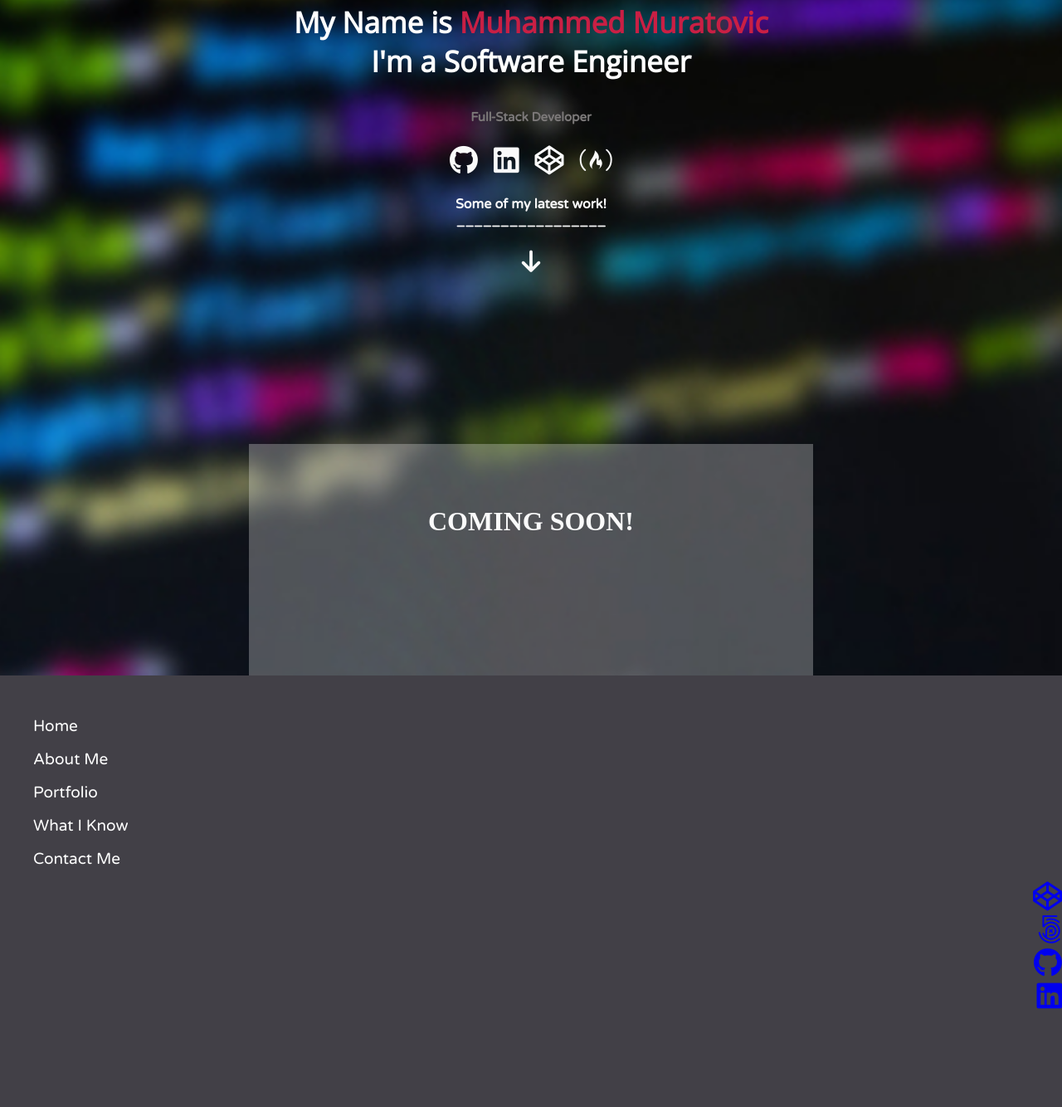
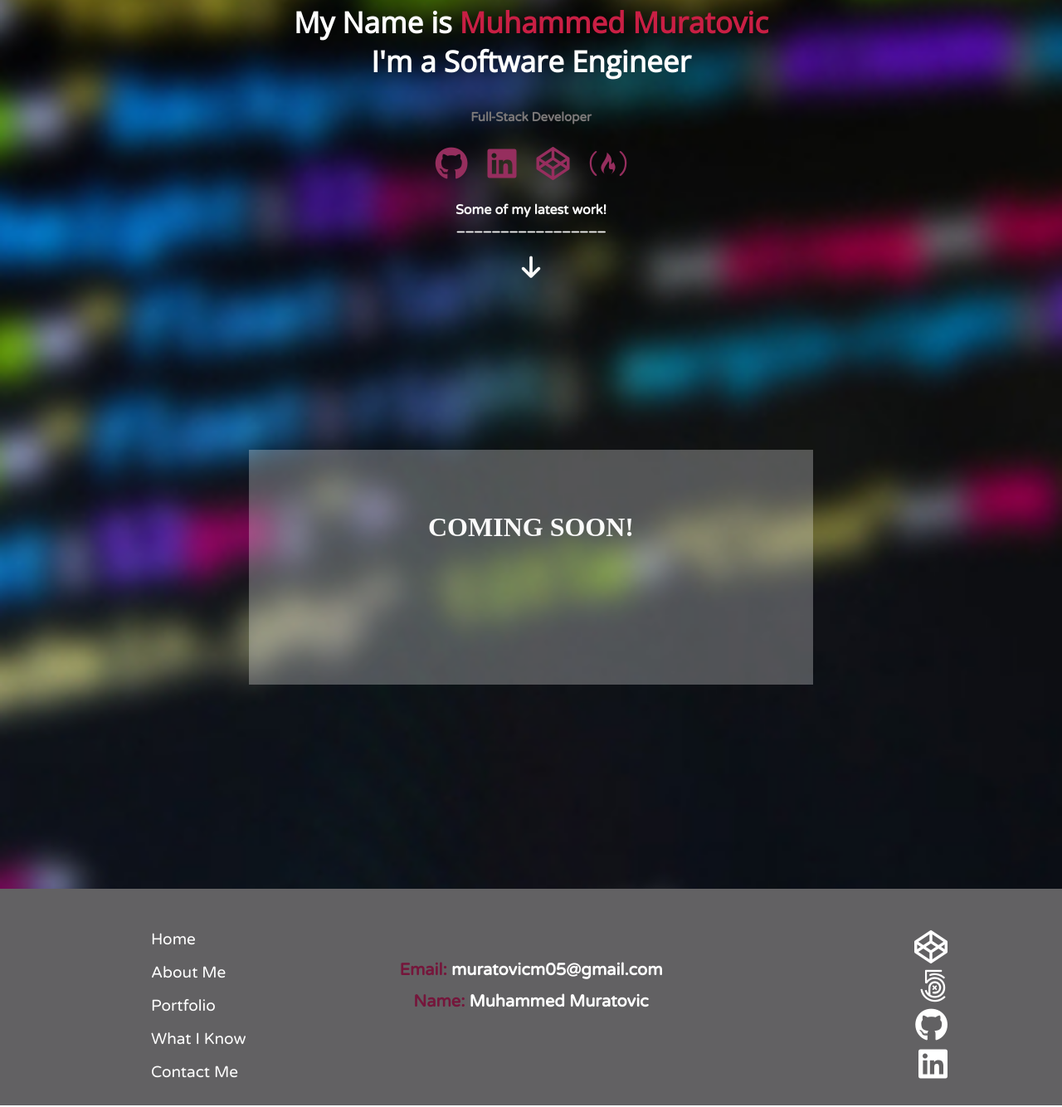
Before and after one commit to codemedo/My-Portfolio, a plain HTML site: page index.html in a window 1280 px wide. Shown: the part 192-1526 px from the top of the page at 83% size. Drawn offline with nearby package versions, Linux system fonts and the light colour scheme; a web font is replaced by a local one.

Commit message:
DIDA BUNCHOF STUFF

```diff
--- a/About Me.css
+++ b/About Me.css
@@ -30,6 +30,7 @@ body{
     color: rgba(175, 37, 37, 0.842);
     border-radius: 10px;
     background-color: rgba(255, 255, 255, 0.192);
+    transition: ease-in-out .5s;
 }
 .href{
     text-decoration: none;
--- a/contact me.css
+++ b/contact me.css
@@ -30,6 +30,7 @@ body{
     color: rgba(179, 30, 30, 0.842);
     border-radius: 10px;
     background-color: rgba(255, 255, 255, 0.192);
+    transition: ease-in-out .5s;
 }
 .href{
     text-decoration: none;
--- a/index.html
+++ b/index.html
@@ -37,10 +37,10 @@
         <h3 id="maintitletxt">My Name is <span style="color:rgb(201, 31, 68);"> Muhammed Muratovic</span> <br> I'm a Software Engineer</h3>
         <h5 id="mainsctsmltxt">Full-Stack Developer</h5>
         <div id="social">
-           <a id="socialgithub" target="_blank" href="https://github.com/Muhammed05"><i class="fab fa-github"></i></a>
-           <a id="sociallinkedin" target="_blank" href="https://www.linkedin.com/in/muhammed-muratovic-b54a39199/"><i class="fab fa-linkedin"></i></a>
-           <a id="socialcodepen" target="_blank" href="https://codepen.io/MuhammedM"><i class="fab fa-codepen"></i></a>
-           <a id="socialfcc" target="_blank" href="https://www.freecodecamp.org/muhammedm"><i class="fab fa-free-code-camp"></i></a>
+           <a class="socialiconsmain" target="_blank" href="https://github.com/Muhammed05"><i class="fab fa-github"></i></a>
+           <a class="socialiconsmain" target="_blank" href="https://www.linkedin.com/in/muhammed-muratovic-b54a39199/"><i class="fab fa-linkedin"></i></a>
+           <a class="socialiconsmain" target="_blank" href="https://codepen.io/MuhammedM"><i class="fab fa-codepen"></i></a>
+           <a class="socialiconsmain" target="_blank" href="https://www.freecodecamp.org/muhammedm"><i class="fab fa-free-code-camp"></i></a>
            </div>
            <div id="latestworktxtdiv">
                 <h4 id="latestworktxt">Some of my latest work! <br>
@@ -59,17 +59,21 @@
     </div>
         <footer id="footer">
             <ul id="pages">
-                <li class="liclass"><a href="index.html">Home</a></li> <br>
-                <li class="liclass"><a href="About Me.html">About Me</a></li> <br>
-                <li class="liclass"><a href="portfolio.html">Portfolio</a></li> <br>
-                <li class="liclass"><a href="">What I Know</a></li> <br>
-                <li class="liclass"><a href="contact me.html">Contact Me</a></li>
+                <li class="liclass"><a class="aclass" href="index.html">Home</a></li> <br>
+                <li class="liclass"><a class="aclass" href="About Me.html">About Me</a></li> <br>
+                <li class="liclass"><a class="aclass" href="portfolio.html">Portfolio</a></li> <br>
+                <li class="liclass"><a class="aclass" href="">What I Know</a></li> <br>
+                <li class="liclass"><a class="aclass" href="contact me.html">Contact Me</a></li>
             </ul>
             <div id="socialicons" align="right">
-                <a href="#" class="#"><i class="fab fa-codepen"></i></a> <br>
-                <a href="#" class="#"><i class="fab fa-500px"></i></a> <br>
-                <a href="#" class="#"><i class="fab fa-github"></i></a> <br>
-                <a href="#" class="#"><i class="fab fa-linkedin"></i></a>
+                <a href="#" class="social"><i class="fab fa-codepen"></i></a> <br>
+                <a href="#" class="social"><i class="fab fa-500px"></i></a> <br>
+                <a href="#" class="social"><i class="fab fa-github"></i></a> <br>
+                <a href="#" class="social"><i class="fab fa-linkedin"></i></a>
+            </div>
+            <div id="centertxt" align="center">
+                <h1 id="emailtxt"><span style="color: rgb(117, 22, 59);">Email:</span> <a href="contact me.html" id="footerhref"> muratovicm05@gmail.com </a></h1>
+                <h1 id="nametxt"><span style="color: rgb(117, 22, 59);">Name:</span></a> Muhammed Muratovic</h1>
             </div>
         </footer>
 </body>
--- a/main.css
+++ b/main.css
@@ -45,6 +45,7 @@ body{
     background-size: cover;
     margin-top: -40px;
     background-position: 50%;
+    padding-bottom: 250px;
 }
 #maintitletxt{
     color: white;
@@ -57,47 +58,18 @@ body{
     font-size: 15px;
     font-family: 'Varela Round', sans-serif;
 }
-#socialgithub{
-    font-size: 35px;
-    color: rgb(250, 250, 250);
-    }
-#socialgithub :hover{
-    font-size: 35px;
-    color: rgb(34, 34, 34);
-    background-color: rgb(250, 250, 250);
-    border-radius: 20px;
+.socialiconsmain{
+    font-size: 40px;
+    color: rgb(150, 46, 94);
+    padding: 8px;
+    border: 2px solid transparent;
 }
-#sociallinkedin{
-    font-size: 35px;
-    color: rgb(250, 250, 250);
-    padding-left: 15px;
-}
-#sociallinkedin :hover{
-    font-size: 35px;
-    color: rgb(34, 34, 34);
-    background-color: rgb(250, 250, 250);
-}
-#socialcodepen{
-    font-size: 35px;
-    color: rgb(250, 250, 250);
-    padding-left: 15px;
-}
-#socialcodepen :hover{
-    font-size: 35px;
-    color: rgb(34, 34, 34);
-    background-color: rgb(250, 250, 250);
-    border-radius: 200px;
-}
-#socialfcc{
-    font-size: 35px;
-    color: rgb(250, 250, 250);
-    padding-left: 15px;
-}
-#socialfcc :hover{
-    font-size: 35px;
-    color: rgb(34, 34, 34);
-    background-color: rgb(250, 250, 250);
-    border-radius: 200px;
+.socialiconsmain:hover{
+    color: black;
+    background-color: white;
+    border-radius: 30px;
+    transition: ease-in-out 1s;
+    border: 2px solid rgb(201, 31, 68);
 }
 #latestworktxtdiv{
     font-family: 'Varela Round', sans-serif;
@@ -119,13 +91,26 @@ body{
 }
 /* FOOTER BEGINS HERE!*/
 #footer{
-    background-color: rgb(66, 64, 71);
-    padding-bottom: 150px;
+    background-color: rgb(98, 97, 99);
     margin-top: -20px;
+    padding-bottom: 100px;
+    padding-left: 10%;
+    padding-right: 10%;
 }
 #pages{
     list-style: none;
     padding-top: 50px;
+}
+.aclass:hover{
+    color: black;
+    background-color: rgba(202, 199, 193, 0.849);
+    border-radius: 10px;
+    width: 0px;
+    transition: ease-in-out 0.5s;
+    font-family: 'Varela Round', sans-serif;
+}
+.aclass{
+    padding: 12px 14px;
 }
 .liclass a{
     text-decoration: none;
@@ -134,5 +119,34 @@ body{
     font-family: 'Varela Round', sans-serif;
 }
 #socialicons{
-    font-size: 35px;
+    font-size: 40px;
+    margin-top: -200px;
 }
+.social{
+    color: white;
+    padding: 9px 10px;
+}
+.social:hover{
+    color: black;
+    background-color: rgba(202, 199, 193, 0.849);
+    border-radius: 10px;
+    width: 0px;
+    transition: ease-in-out 0.5s;
+    font-family: 'Varela Round', sans-serif;
+}
+#emailtxt {
+    font-size: 20px;
+    margin-top: -150px;
+    padding-bottom: 150px;
+    font-family: 'Varela Round', sans-serif;
+}
+#footerhref{
+    text-decoration: none;
+    color: white;
+}
+#nametxt{
+    font-size: 20px;
+    margin-top: -150px;
+    color: white;
+    font-family: 'Varela Round', sans-serif;
+}
--- a/portfolio.css
+++ b/portfolio.css
@@ -28,8 +28,9 @@ body{
 .href:hover{
     text-decoration: none;
     color: rgba(175, 23, 23, 0.842);
-    border-radius: 10px;
+    border-radius: 20px;
     background-color: rgba(255, 255, 255, 0.192);
+    transition: ease-in-out .5s;
 }
 .href{
     text-decoration: none;
```
Also changed, not shown: media/Capture.PNG.
